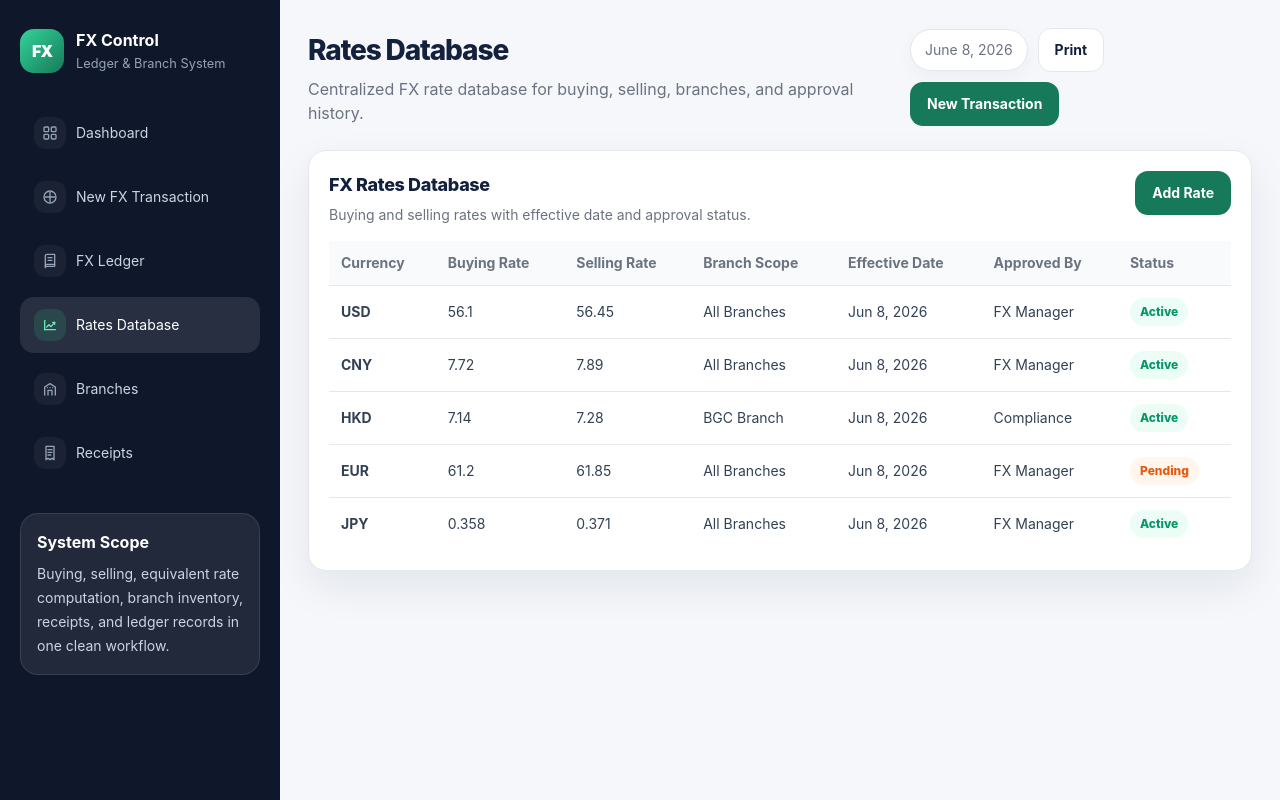
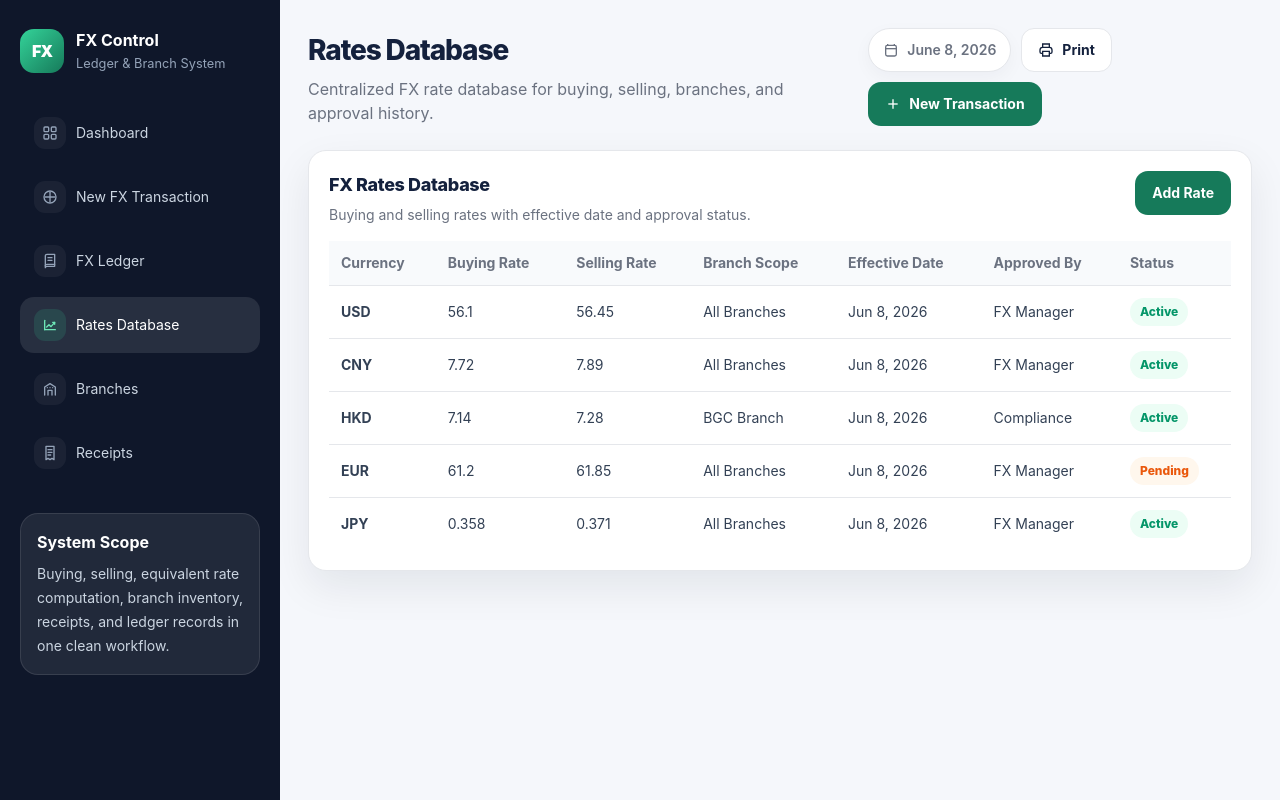
Before and after one commit to stevenzct/fx-system, a Next.js app: page /rates in a window 1280 px wide. Built offline with nearby package versions, Linux system fonts and the light colour scheme.

Commit message:
chore: add icons for topbar

```diff
--- a/components/layout/Topbar.tsx
+++ b/components/layout/Topbar.tsx
@@ -17,16 +17,52 @@ export function Topbar() {
         <p className="mt-1.5 text-muted">{meta.subtitle}</p>
       </div>
       <div className="flex flex-wrap items-center gap-2.5">
-        <span className="rounded-full border border-line bg-white px-3.5 py-2.5 text-sm text-muted shadow-[0_6px_18px_rgba(15,23,42,0.04)]">
+        <span className="inline-flex min-h-11 items-center gap-2 rounded-full border border-line bg-white px-3.5 py-2.5 text-sm font-semibold text-muted shadow-[0_6px_18px_rgba(15,23,42,0.04)]">
+          <CalendarIcon />
           {reportDate}
         </span>
         <Button type="button" variant="secondary" onClick={() => window.print()}>
+          <PrintIcon />
           Print
         </Button>
         <Button asChild>
-          <Link href="/ledger/new">New Transaction</Link>
+          <Link href="/ledger/new" className="inline-flex items-center gap-2">
+            <PlusIcon />
+            New Transaction
+          </Link>
         </Button>
       </div>
     </header>
   );
 }
+
+function CalendarIcon() {
+  return (
+    <svg aria-hidden="true" viewBox="0 0 24 24" className="size-4 shrink-0" fill="none" stroke="currentColor" strokeWidth="2">
+      <path d="M7 3v3" />
+      <path d="M17 3v3" />
+      <rect x="4" y="5" width="16" height="16" rx="2.5" />
+      <path d="M4 10h16" />
+    </svg>
+  );
+}
+
+function PrintIcon() {
+  return (
+    <svg aria-hidden="true" viewBox="0 0 24 24" className="mr-2 size-4 shrink-0" fill="none" stroke="currentColor" strokeWidth="2">
+      <path d="M7 8V3h10v5" />
+      <path d="M7 17H5a2 2 0 0 1-2-2v-3a4 4 0 0 1 4-4h10a4 4 0 0 1 4 4v3a2 2 0 0 1-2 2h-2" />
+      <path d="M7 14h10v7H7z" />
+      <path d="M17 12h.01" />
+    </svg>
+  );
+}
+
+function PlusIcon() {
+  return (
+    <svg aria-hidden="true" viewBox="0 0 24 24" className="size-4 shrink-0" fill="none" stroke="currentColor" strokeWidth="2">
+      <path d="M12 5v14" />
+      <path d="M5 12h14" />
+    </svg>
+  );
+}
```
